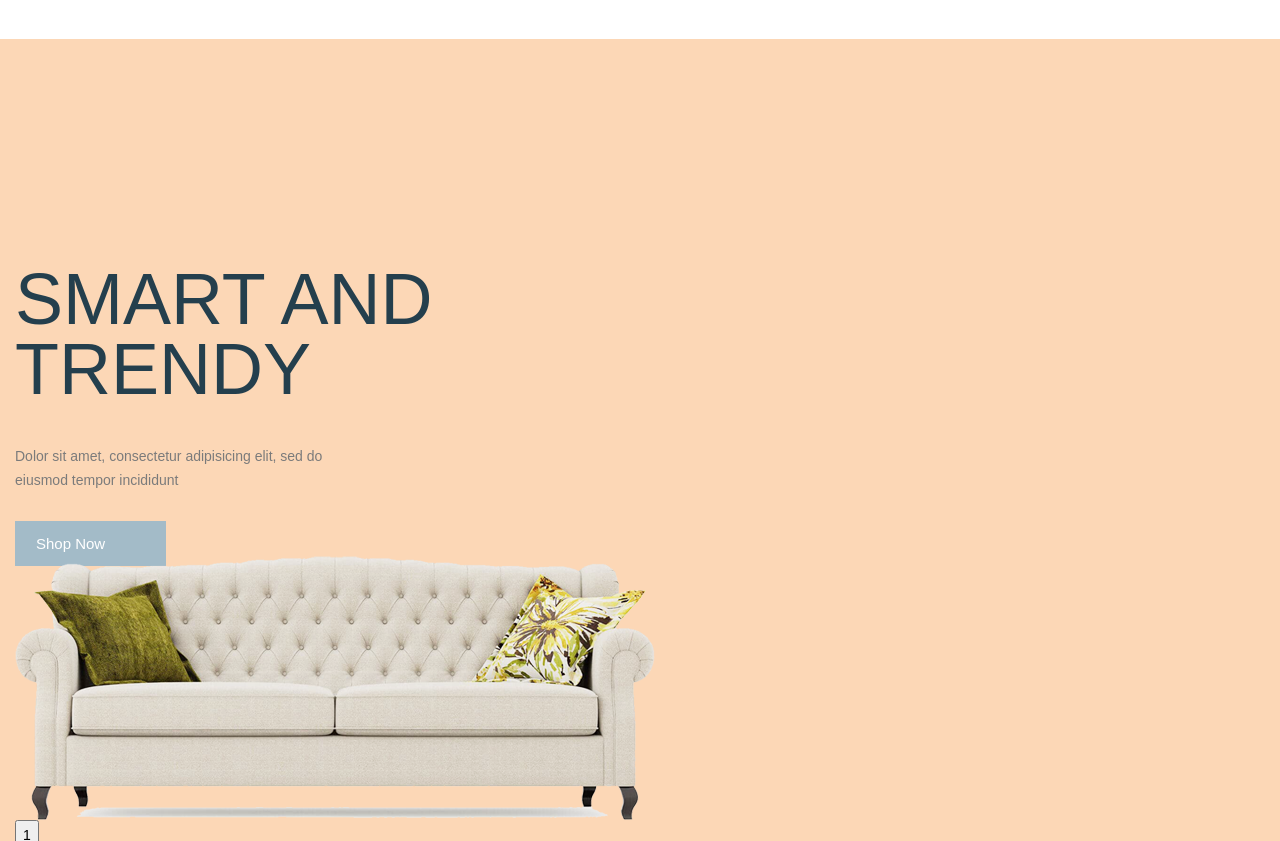
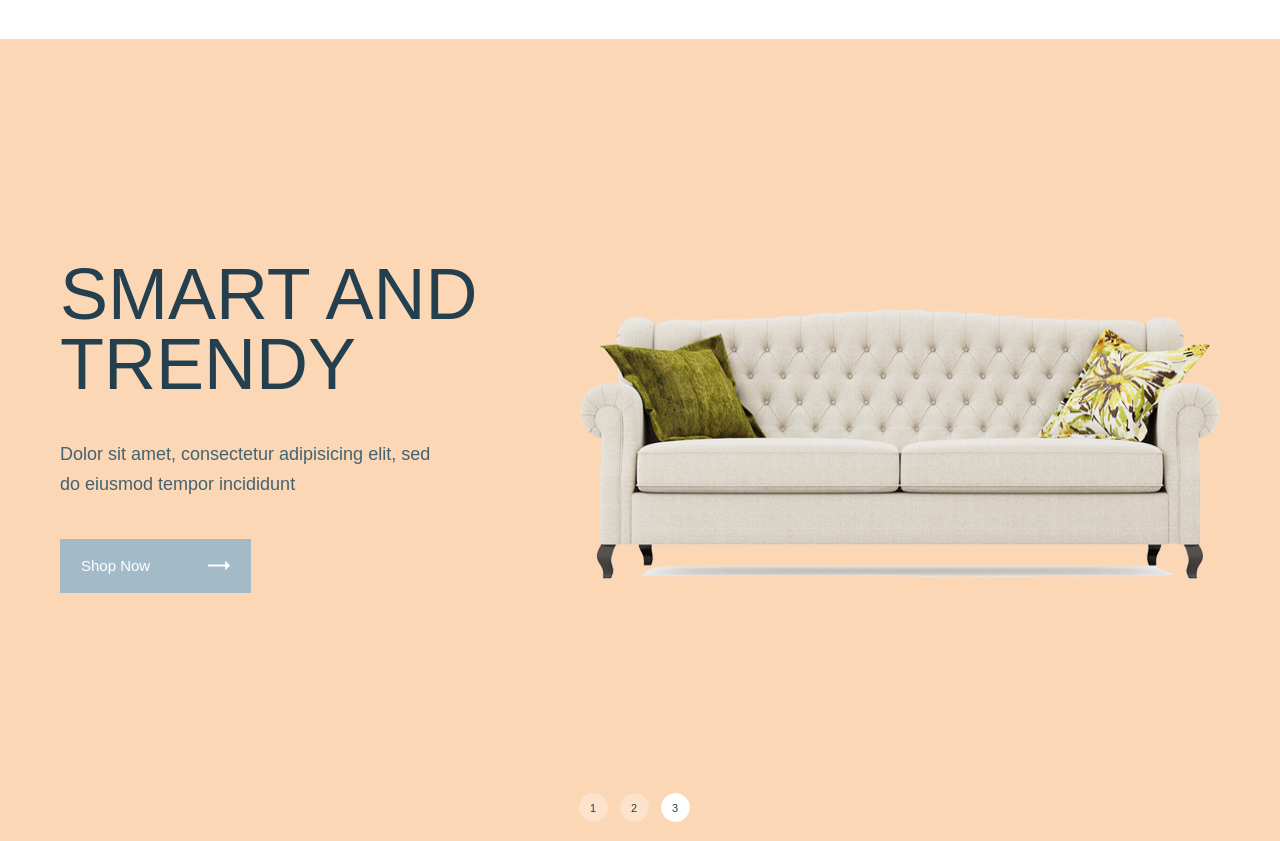
Before and after one commit to Peresadchenko/glee, a website: page app/index.html in a window 1280 px wide. Shown: the part 111-952 px from the top of the page. Drawn offline with nearby package versions, Linux system fonts and the light colour scheme; files that its build step writes are made by us from their sources; files whose address does not match are found by name.

Commit message:
added top-slider

```diff
--- a/app/js/main.js
+++ b/app/js/main.js
@@ -1,6 +1,9 @@
 $(function() {
   $('.top-slider__inner').slick({
     dots: true,
-    arrows: false
+    arrows: false,
+    fade: true,
+    autoplay: true,
+    autoplaySpeed: 2000
   });
 });
--- a/app/scss/style.scss
+++ b/app/scss/style.scss
@@ -96,7 +96,15 @@
 
 .top-slider{
   background-color: $accent;
-  padding-top: 225px;
+  padding-top: 220px;
+  &__item{
+    display: flex !important;
+    justify-content: center;
+    margin-bottom: 200px;
+  }
+  &__content{
+    padding-right: 50px;
+  }
   &__title{
     max-width: 470px;
     font-size: 72px;
@@ -106,19 +114,68 @@
     margin-bottom: 40px;
   }
   &__text{
-    max-width: 310px;
+    max-width: 380px;
     margin-bottom: 40px;
+    font-size: 18px;
+    line-height: 30px;
+    color: #436372;
+    @extend %Rubik-400;
   }
   &__btn{
+    display: inline-block;
     border: 1px solid $btn;
     background-color: $btn;
     font-size: 15px;
     line-height: 12px;
-    padding: 13px 60px 13px 20px;
+    padding: 20px 100px 20px 20px;
     color: #fff;
     @extend %Rubik-500;
+    position: relative;
+  }
+  &__btn::before{
+    content: "";
+    position: absolute;
+    background-image: url('../images/arrow.png');
+    background-repeat: no-repeat;
+    background-size: cover;
+    top: 21px;
+    right: 20px;
+    height: 9px;
+    width: 22px;
+  }
+  .slick-slide img {
+    max-height: 270px;
+    max-width: 640px;
+    margin-top: 50px;
+  }
+  .slick-dots{
+    display: flex;
+    justify-content: center;
+    li{
+        margin-right: 12px;
+        margin-bottom: 45px;
+      button{
+        padding: 0;
+        font-size: 11px;
+        color: $title__2;
+        width: 29px;
+        height: 29px;
+        border: 1px solid #fde3cc;
+        background-color: #fde3cc;
+        border-radius: 50%;
+
+        cursor: pointer;
+      }
+      &.slick-active button{
+        border: 1px solid #fff;
+        background-color: #fff;
+        border-radius: 50%;
+      }
+    }
   }
 }
+
+
 
 
 .footer{
@@ -224,4 +281,5 @@
 }
 
 
+
 @import 'media';
```
Also changed, not shown: app/images/arrow.png (added), app/js/main.min.js.
